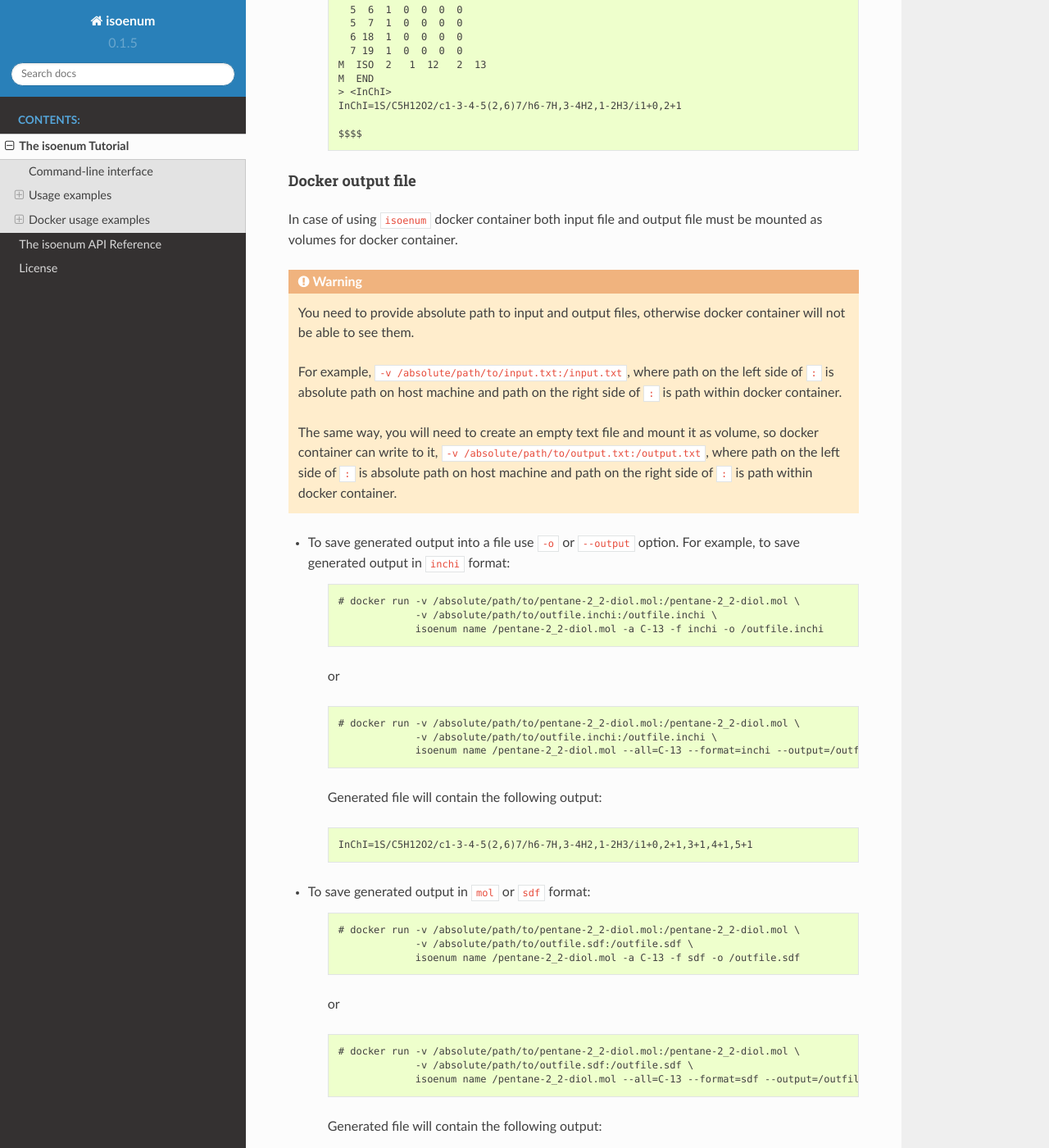
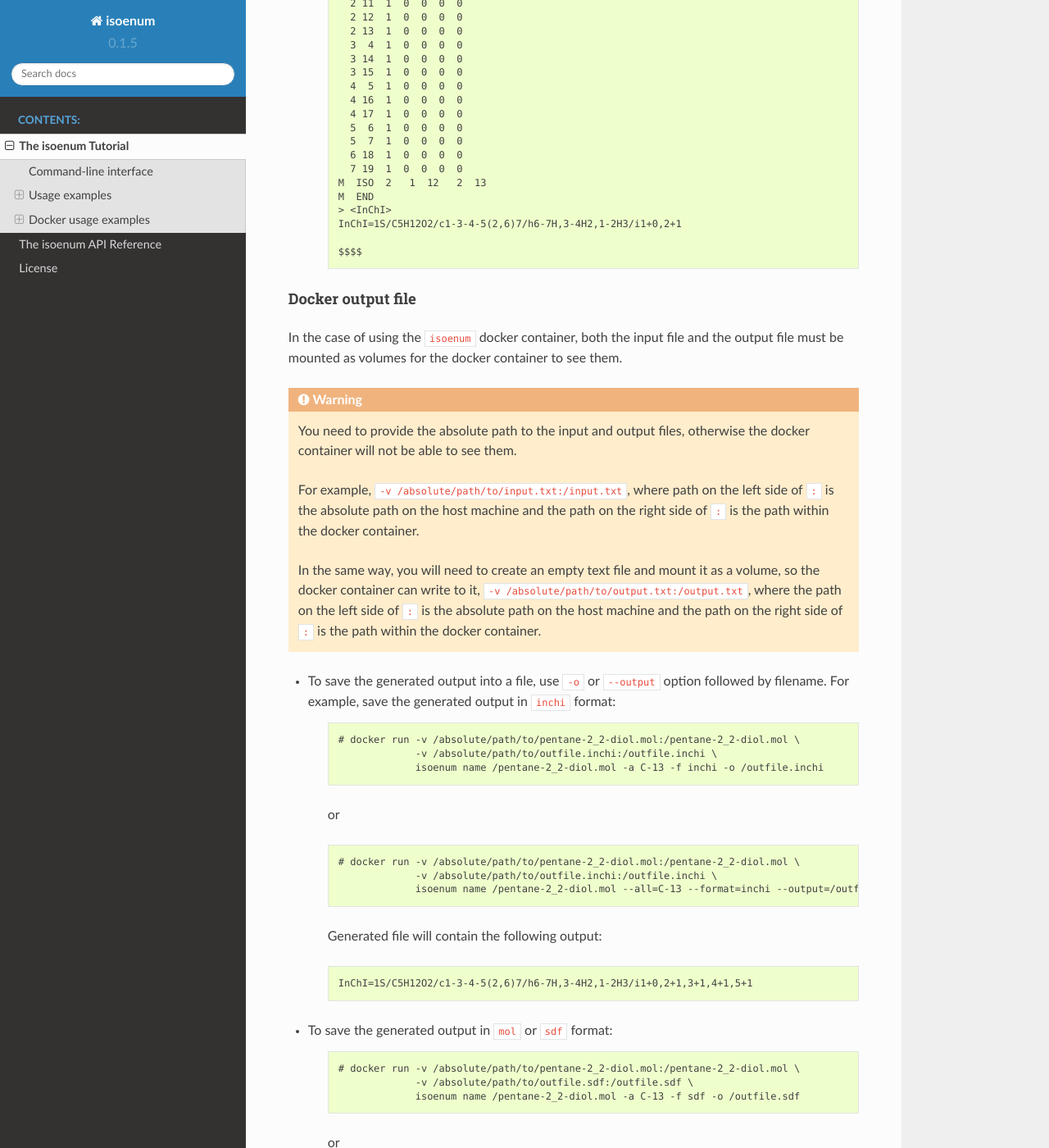
Before and after one commit to MoseleyBioinformaticsLab/isoenum, a Sphinx documentation site: the page built from docs/tutorial.rst, in a window 1280 px wide and 1400 px high, scrolled down 23143 px. Shown: the whole window at 82% size. Built offline with Sphinx 7.4.7 and the Read the Docs theme 2.0.0, drawn with Linux system fonts in a browser that asks for light colours; some of the changed text lies outside the part shown.

Commit message:
Documentation refinements, typos.

```diff
--- a/docs/tutorial.rst
+++ b/docs/tutorial.rst
@@ -4,9 +4,9 @@
 Command-line interface
 ~~~~~~~~~~~~~~~~~~~~~~
 
-The ``isoenum`` package provides easy-to-use command-line interface
-that allows specification of isotopes necessary to create isotopically-resolved
-``InChI``.
+The ``isoenum`` package provides an easy-to-use command-line interface
+that allows the specification of isotopes for the creation of
+isotopically-resolved ``InChI``.
 
 
 To display all available options, run:
@@ -132,7 +132,7 @@
 
       $ python3 -m isoenum name tests/example_data/pentane-2_2-diol.mol
 
-   * Path to file containing ``InChI``.
+   * Path to the file containing an ``InChI``.
 
    .. code-block:: none
 
@@ -154,8 +154,9 @@
 Isotopic layer specification: specific atoms
 ''''''''''''''''''''''''''''''''''''''''''''
 
-* To add isotope designation to specific atom within ``Molfile``. For example,
-  if we want to add carbon 13 specification to second carbon atom:
+* To designate the isotope of a specific atom within a given ``Molfile``, use
+  the ``-s`` or ``--specific`` option. For example, specify the second carbon
+  atom as carbon 13:
 
    .. code-block:: none
 
@@ -173,7 +174,7 @@
 
       InChI=1S/C5H12O2/c1-3-4-5(2,6)7/h6-7H,3-4H2,1-2H3/i1+0,2+1
 
-* To add isotope designation to several specific atoms just repeat ``-s`` or ``--specific`` option:
+* To designate the isotope for several atoms, repeat ``-s`` or ``--specific`` option:
 
    .. code-block:: none
 
@@ -196,7 +197,7 @@
       Since original file already contained ``ISO`` specification for the first carbon atom,
       it did not change the designation of that atom (i.e. ``i1+0`` was retained).
 
-* To ignore existing ``ISO`` specification provide ``-i`` or ``--ignore-iso`` oprtion:
+* To ignore existing ``ISO`` specifications, provide the ``-i`` or ``--ignore-iso`` option:
 
    .. code-block:: none
 
@@ -215,10 +216,11 @@
       InChI=1S/C5H12O2/c1-3-4-5(2,6)7/h6-7H,3-4H2,1-2H3/i1+1,2+1
 
 
-Isotopic layer specification: all atoms of specific type
-''''''''''''''''''''''''''''''''''''''''''''''''''''''''
+Isotopic layer specification: all atoms of a specific type
+''''''''''''''''''''''''''''''''''''''''''''''''''''''''''
 
-* To add isotope designation to all atoms of specific type use ``-a`` or ``--all`` option:
+* To add isotope designations to all atoms of a specific element,
+  use the ``-a`` or ``--all`` option:
 
    .. code-block:: none
 
@@ -236,8 +238,8 @@
 
       InChI=1S/C5H12O2/c1-3-4-5(2,6)7/h6-7H,3-4H2,1-2H3/i1+0,2+1,3+1,4+1,5+1
 
-* To add isotope designation to different types of atoms just repeat ``-a`` or ``--all`` option
-  for desired atom type:
+* To add isotope designations to different types of atoms,
+  repeat the ``-a`` or ``--all`` option for each desired element:
 
    .. code-block:: none
 
@@ -255,7 +257,7 @@
 
       InChI=1S/C5H12O2/c1-3-4-5(2,6)7/h6-7H,3-4H2,1-2H3/i1+0,2+1,3+1,4+1,5+1,6+2,7+2
 
-* To ignore existing ``ISO`` specification combine with ``-i`` or ``--ignore-iso`` option:
+* To ignore existing ``ISO`` specifications, combine with the ``-i`` or ``--ignore-iso`` option:
 
    .. code-block:: none
 
@@ -273,7 +275,7 @@
 
       InChI=1S/C5H12O2/c1-3-4-5(2,6)7/h6-7H,3-4H2,1-2H3/i1+1,2+1,3+1,4+1,5+1,6+2,7+2
 
-* Also ``-a`` or ``--all`` option can be combined with ``-s`` or ``--specific`` option
+* Also the ``-a`` or ``--all`` option can be combined with the ``-s`` or ``--specific`` option
   which has higher priority:
 
    .. code-block:: none
@@ -296,7 +298,7 @@
 Isotopic layer specification: enumerate atoms of specific type
 ''''''''''''''''''''''''''''''''''''''''''''''''''''''''''''''
 
-* To enumerate atoms of specific type use ``-e`` or ``--enumerate`` option:
+* To enumerate atoms of a specific element type, use the ``-e`` or ``--enumerate`` option:
 
    .. code-block:: none
 
@@ -329,8 +331,8 @@
       InChI=1S/C5H12O2/c1-3-4-5(2,6)7/h6-7H,3-4H2,1-2H3/i1+0,5+1
       InChI=1S/C5H12O2/c1-3-4-5(2,6)7/h6-7H,3-4H2,1-2H3/i1+0
 
-* Minimum and maximum number can be set to limit ``InChI`` generation to desired minimum and maximum
-  number of atoms of specific type. For example generate all possible ``InChI`` where the number of
+* A minimum and maximum number can be set to limit ``InChI`` generation to desired minimum and maximum
+  number of atoms of the specified element. For example, generate all possible ``InChI`` where the number of
   carbon 13 atoms is in the range from 3 to 4:
 
    .. code-block:: none
@@ -353,7 +355,7 @@
       InChI=1S/C5H12O2/c1-3-4-5(2,6)7/h6-7H,3-4H2,1-2H3/i1+0,2+1,4+1,5+1
       InChI=1S/C5H12O2/c1-3-4-5(2,6)7/h6-7H,3-4H2,1-2H3/i1+0,3+1,4+1,5+1
 
-* To ignore existing ``ISO`` specification combine it with ``-i`` or ``ignore-iso`` option:
+* To ignore existing ``ISO`` specifications, combine it with the ``-i`` or ``ignore-iso`` option:
 
    .. code-block:: none
 
@@ -385,7 +387,8 @@
       InChI=1S/C5H12O2/c1-3-4-5(2,6)7/h6-7H,3-4H2,1-2H3/i2+1,4+1,5+1
       InChI=1S/C5H12O2/c1-3-4-5(2,6)7/h6-7H,3-4H2,1-2H3/i3+1,4+1,5+1
 
-   * To enumerate multiple atom types just repeat ``-e`` or ``--enumerate`` option for desired atom type:
+* To enumerate multiple atom types just repeat the  ``-e`` or ``--enumerate`` option
+  for the desired element:
 
    .. code-block:: none
 
@@ -417,8 +420,9 @@
       InChI=1S/C5H12O2/c1-3-4-5(2,6)7/h6-7H,3-4H2,1-2H3/i1+0,3+1,4+1,5+1,6+2/t5-/m0/s1
       InChI=1S/C5H12O2/c1-3-4-5(2,6)7/h6-7H,3-4H2,1-2H3/i1+0,3+1,4+1,5+1,6+2/t5-/m1/s1
 
-* Also ``-e`` (``--enumerate``) can be combined with ``-a`` (``--all``) and ``-s`` (``--specific``) options
-  except ``-e`` (``--enumerate``) option cannot specify the same atom type as ``-a`` (``--all``) option.
+* The ``-e`` (``--enumerate``) option can be combined with the ``-a`` (``--all``) and
+  ``-s`` (``--specific``) options except ``-e`` (``--enumerate``) option cannot specify
+  the same element as the ``-a`` (``--all``) option.
 
    .. code-block:: none
 
@@ -439,9 +443,9 @@
       InChI=1S/C5H12O2/c1-3-4-5(2,6)7/h6-7H,3-4H2,1-2H3/i1+0,2+1,3+0,5+1,6+2,7+2
       InChI=1S/C5H12O2/c1-3-4-5(2,6)7/h6-7H,3-4H2,1-2H3/i1+0,3+0,4+1,5+1,6+2,7+2
 
-* It is also possible to combine ``-e`` or ``--enumerate`` option for the same element but different
-  isotopes (also note that we are not specifying minimum number in this example, it will be set 0 by default).
-  For, example we want to generate ``InChI`` with up to 2 carbon 12 and up to 2 carbon 13:
+* It is also possible to combine the ``-e`` or ``--enumerate`` option for the same element but different
+  isotopes (also note that we are not specifying minimum number in this example, it will be set to 0 by default).
+  For example, we want to generate ``InChI`` with up to 2 carbon 12 and up to 2 carbon 13:
 
    .. code-block:: none
 
@@ -507,8 +511,8 @@
    * ``sdf`` - which produces ``SDfile`` with one or more ``Molfile`` and ``InChI`` associated with it.
    * ``mol`` - same as ``sdf``.
 
-* To specify ``inchi`` output format (which is set to default and does not require format specification)
-  use ``-f`` or ``--format`` option:
+* To specify the ``inchi`` output format (which is set to default and does not require
+  format specification), use the ``-f`` or ``--format`` option followed by ``inchi``:
 
    .. code-block:: none
 
@@ -526,7 +530,8 @@
 
       InChI=1S/C5H12O2/c1-3-4-5(2,6)7/h6-7H,3-4H2,1-2H3/i1+0,2+1
 
-* To specify ``mol`` or ``sdf`` output format:
+* To specify the ``mol`` or ``sdf`` output format, use the ``-f`` or ``--format``
+  option followed by ``mol`` or ``sdf``:
 
    .. code-block:: none
 
@@ -594,8 +599,8 @@
 Output file
 '''''''''''
 
-* To save generated output into a file use ``-o`` or ``--output`` option.
-  For example, to save generated output in ``inchi`` format:
+* To save the generated output into a file, use ``-o`` or ``--output`` option followed by filename.
+  For example, save the generated output in ``inchi`` format:
 
    .. code-block:: none
 
@@ -614,7 +619,7 @@
       InChI=1S/C5H12O2/c1-3-4-5(2,6)7/h6-7H,3-4H2,1-2H3/i1+0,2+1,3+1,4+1,5+1
 
 
-* To save generated output in ``mol`` or ``sdf`` format:
+* To save the generated output in ``mol`` or ``sdf`` format:
 
    .. code-block:: none
 
@@ -682,11 +687,11 @@
 Docker usage examples
 ~~~~~~~~~~~~~~~~~~~~~
 
-This section contains example provided above but with the use of provided docker
+This section contains the examples provided above but with the use of a docker
 container with ``isoenum`` Python package and all its dependencies instead of using
 ``isoenum`` Python package directly.
 
-After you ``docker pull`` or ``docker build`` ``isoenum`` container you can verify
+After you ``docker pull`` or ``docker build`` the ``isoenum`` container, you can verify
 that it is available.
 
 .. code-block:: none
@@ -701,7 +706,7 @@
    isoenum             latest              0e4c431aa519        1 day ago           862MB
 
 
-* To access ``isoenum`` command-line interface from docker container:
+* To access the ``isoenum`` command-line interface from docker container:
 
    .. code-block:: none
 
@@ -811,25 +816,25 @@
 Docker input file/string specification
 ''''''''''''''''''''''''''''''''''''''
 
-As shown above, ``isoenum`` command-line interface asks user
+As shown above, the ``isoenum`` command-line interface asks the user
 to provide one required parameter ``<path-to-ctfile-file-or-inchi-file-or-inchi-string>``
 which is file or string with information required to create isotopically-resolved ``InChI``.
 
-In order to provide input file path to ``isoenum`` docker container
-you will need to mount it as volume for docker container so it can see it.
+In order to provide the input file path to the ``isoenum`` docker container,
+you will need to mount it as a volume for the docker container so the container can see it.
 
 
 .. warning::
 
-   You need to provide absolute path to input file, otherwise docker container
+   You need to provide the absolute path to the input file, otherwise the docker container
    will not be able to see it.
 
    For example, ``-v /absolute/path/to/input.txt:/input.txt``, where path on the
-   left side of ``:`` is absolute path on host machine and path on the right side of ``:``
-   is path within docker container.
+   left side of ``:`` is the absolute path on the host machine and the path on the
+   right side of ``:`` is the path within the docker container.
 
 
-To illustrate, let's invoke ``isoenum`` docker container and provide input files:
+To illustrate, let's invoke the ``isoenum`` docker container and provide input files:
 
    * Path to ``CTfile`` (i.e. ``Molfile`` or ``SDfile``).
 
@@ -837,7 +842,7 @@
 
       # docker run -v /absolute/path/to/pentane-2_2-diol.mol:/pentane-2_2-diol.mol isoenum name /pentane-2_2-diol.mol
 
-   * Path to file containing ``InChI``.
+   * Path to the file containing an ``InChI``.
 
    .. code-block:: none
 
@@ -859,8 +864,9 @@
 Docker isotopic layer specification: specific atoms
 '''''''''''''''''''''''''''''''''''''''''''''''''''
 
-* To add isotope designation to specific atom within ``Molfile``. For example,
-  if we want to add carbon 13 specification to second carbon atom:
+* To designate the isotope of a specific atom within a given ``Molfile``, use
+  the ``-s`` or ``--specific`` option. For example, specify the second carbon
+  atom as carbon 13:
 
    .. code-block:: none
 
@@ -878,7 +884,7 @@
 
       InChI=1S/C5H12O2/c1-3-4-5(2,6)7/h6-7H,3-4H2,1-2H3/i1+0,2+1
 
-* To add isotope designation to several specific atoms just repeat ``-s`` or ``--specific`` option:
+* To designate the isotope for several atoms, repeat ``-s`` or ``--specific`` option:
 
    .. code-block:: none
 
@@ -901,7 +907,7 @@
       Since original file already contained ``ISO`` specification for the first carbon atom,
       it did not change the designation of that atom (i.e. ``i1+0`` was retained).
 
-* To ignore existing ``ISO`` specification provide ``-i`` or ``--ignore-iso`` oprtion:
+* To ignore existing ``ISO`` specifications, provide the ``-i`` or ``--ignore-iso`` option:
 
    .. code-block:: none
 
@@ -920,10 +926,11 @@
       InChI=1S/C5H12O2/c1-3-4-5(2,6)7/h6-7H,3-4H2,1-2H3/i1+1,2+1
 
 
-Docker Isotopic layer specification: all atoms of specific type
-'''''''''''''''''''''''''''''''''''''''''''''''''''''''''''''''
+Docker Isotopic layer specification: all atoms of a specific type
+'''''''''''''''''''''''''''''''''''''''''''''''''''''''''''''''''
 
-* To add isotope designation to all atoms of specific type use ``-a`` or ``--all`` option:
+* To add isotope designations to all atoms of a specific element,
+  use the ``-a`` or ``--all`` option:
 
    .. code-block:: none
 
@@ -941,8 +948,8 @@
 
       InChI=1S/C5H12O2/c1-3-4-5(2,6)7/h6-7H,3-4H2,1-2H3/i1+0,2+1,3+1,4+1,5+1
 
-* To add isotope designation to different types of atoms just repeat ``-a`` or ``--all`` option
-  for desired atom type:
+* To add isotope designations to different types of atoms,
+  repeat the ``-a`` or ``--all`` option for each desired element:
 
    .. code-block:: none
 
@@ -960,7 +967,7 @@
 
       InChI=1S/C5H12O2/c1-3-4-5(2,6)7/h6-7H,3-4H2,1-2H3/i1+0,2+1,3+1,4+1,5+1,6+2,7+2
 
-* To ignore existing ``ISO`` specification combine with ``-i`` or ``--ignore-iso`` option:
+* To ignore existing ``ISO`` specifications, combine with the ``-i`` or ``--ignore-iso`` option:
 
    .. code-block:: none
 
@@ -978,7 +985,7 @@
 
       InChI=1S/C5H12O2/c1-3-4-5(2,6)7/h6-7H,3-4H2,1-2H3/i1+1,2+1,3+1,4+1,5+1,6+2,7+2
 
-* Also ``-a`` or ``--all`` option can be combined with ``-s`` or ``--specific`` option
+* Also the ``-a`` or ``--all`` option can be combined with the ``-s`` or ``--specific`` option
   which has higher priority:
 
    .. code-block:: none
@@ -1001,7 +1008,7 @@
 Docker Isotopic layer specification: enumerate atoms of specific type
 '''''''''''''''''''''''''''''''''''''''''''''''''''''''''''''''''''''
 
-* To enumerate atoms of specific type use ``-e`` or ``--enumerate`` option:
+* To enumerate atoms of a specific element type, use the ``-e`` or ``--enumerate`` option:
 
    .. code-block:: none
 
@@ -1034,8 +1041,8 @@
       InChI=1S/C5H12O2/c1-3-4-5(2,6)7/h6-7H,3-4H2,1-2H3/i1+0,5+1
       InChI=1S/C5H12O2/c1-3-4-5(2,6)7/h6-7H,3-4H2,1-2H3/i1+0
 
-* Minimum and maximum number can be set to limit ``InChI`` generation to desired minimum and maximum
-  number of atoms of specific type. For example generate all possible ``InChI`` where the number of
+* A minimum and maximum number can be set to limit ``InChI`` generation to desired minimum and maximum
+  number of atoms of the specified element. For example, generate all possible ``InChI`` where the number of
   carbon 13 atoms is in the range from 3 to 4:
 
    .. code-block:: none
@@ -1058,7 +1065,7 @@
       InChI=1S/C5H12O2/c1-3-4-5(2,6)7/h6-7H,3-4H2,1-2H3/i1+0,2+1,4+1,5+1
       InChI=1S/C5H12O2/c1-3-4-5(2,6)7/h6-7H,3-4H2,1-2H3/i1+0,3+1,4+1,5+1
 
-* To ignore existing ``ISO`` specification combine it with ``-i`` or ``ignore-iso`` option:
+* To ignore existing ``ISO`` specifications, combine it with the ``-i`` or ``ignore-iso`` option:
 
    .. code-block:: none
 
@@ -1090,7 +1097,8 @@
       InChI=1S/C5H12O2/c1-3-4-5(2,6)7/h6-7H,3-4H2,1-2H3/i2+1,4+1,5+1
       InChI=1S/C5H12O2/c1-3-4-5(2,6)7/h6-7H,3-4H2,1-2H3/i3+1,4+1,5+1
 
-   * To enumerate multiple atom types just repeat ``-e`` or ``--enumerate`` option for desired atom type:
+* To enumerate multiple atom types, repeat the  ``-e`` or ``--enumerate`` option
+  for the desired element:
 
    .. code-block:: none
 
@@ -1122,8 +1130,9 @@
       InChI=1S/C5H12O2/c1-3-4-5(2,6)7/h6-7H,3-4H2,1-2H3/i1+0,3+1,4+1,5+1,6+2/t5-/m0/s1
       InChI=1S/C5H12O2/c1-3-4-5(2,6)7/h6-7H,3-4H2,1-2H3/i1+0,3+1,4+1,5+1,6+2/t5-/m1/s1
 
-* Also ``-e`` (``--enumerate``) can be combined with ``-a`` (``--all``) and ``-s`` (``--specific``) options
-  except ``-e`` (``--enumerate``) option cannot specify the same atom type as ``-a`` (``--all``) option.
+* The ``-e`` (``--enumerate``) option can be combined with the ``-a`` (``--all``) and
+  ``-s`` (``--specific``) options except ``-e`` (``--enumerate``) option cannot specify
+  the same element as the ``-a`` (``--all``) option.
 
    .. code-block:: none
 
@@ -1144,9 +1153,9 @@
       InChI=1S/C5H12O2/c1-3-4-5(2,6)7/h6-7H,3-4H2,1-2H3/i1+0,2+1,3+0,5+1,6+2,7+2
       InChI=1S/C5H12O2/c1-3-4-5(2,6)7/h6-7H,3-4H2,1-2H3/i1+0,3+0,4+1,5+1,6+2,7+2
 
-* It is also possible to combine ``-e`` or ``--enumerate`` option for the same element but different
-  isotopes (also note that we are not specifying minimum number in this example, it will be set 0 by default).
-  For, example we want to generate ``InChI`` with up to 2 carbon 12 and up to 2 carbon 13:
+* It is also possible to combine the ``-e`` or ``--enumerate`` option for the same element but different
+  isotopes (also note that we are not specifying minimum number in this example, it will be set to 0 by default).
+  For example, we want to generate ``InChI`` with up to 2 carbon 12 and up to 2 carbon 13:
 
    .. code-block:: none
 
@@ -1212,8 +1221,8 @@
    * ``sdf`` - which produces ``SDfile`` with one or more ``Molfile`` and ``InChI`` associated with it.
    * ``mol`` - same as ``sdf``.
 
-* To specify ``inchi`` output format (which is set to default and does not require format specification)
-  use ``-f`` or ``--format`` option:
+* To specify the ``inchi`` output format (which is set to default and does not require
+  format specification), use the ``-f`` or ``--format`` option followed by ``inchi``:
 
    .. code-block:: none
 
@@ -1231,7 +1240,8 @@
 
       InChI=1S/C5H12O2/c1-3-4-5(2,6)7/h6-7H,3-4H2,1-2H3/i1+0,2+1
 
-* To specify ``mol`` or ``sdf`` output format:
+* To specify the ``mol`` or ``sdf`` output format, use the ``-f`` or ``--format``
+  option followed by ``mol`` or ``sdf``:
 
    .. code-block:: none
 
@@ -1299,26 +1309,26 @@
 Docker output file
 ''''''''''''''''''
 
-In case of using ``isoenum`` docker container both input file and output file
-must be mounted as volumes for docker container.
+In the case of using the ``isoenum`` docker container, both the input file and the output file
+must be mounted as volumes for the docker container to see them.
 
 .. warning::
 
-   You need to provide absolute path to input and output files, otherwise docker container
+   You need to provide the absolute path to the input and output files, otherwise the docker container
    will not be able to see them.
 
    For example, ``-v /absolute/path/to/input.txt:/input.txt``, where path on the
-   left side of ``:`` is absolute path on host machine and path on the
-   right side of ``:`` is path within docker container.
+   left side of ``:`` is the absolute path on the host machine and the path on the
+   right side of ``:`` is the path within the docker container.
 
-   The same way, you will need to create an empty text file and mount it as volume,
-   so docker container can write to it, ``-v /absolute/path/to/output.txt:/output.txt``,
-   where path on the left side of ``:`` is absolute path on host machine and path on the
-   right side of ``:`` is path within docker container.
+   In the same way, you will need to create an empty text file and mount it as a volume,
+   so the docker container can write to it, ``-v /absolute/path/to/output.txt:/output.txt``,
+   where the path on the left side of ``:`` is the absolute path on the host machine and the path
+   on the right side of ``:`` is the path within the docker container.
 
 
-* To save generated output into a file use ``-o`` or ``--output`` option.
-  For example, to save generated output in ``inchi`` format:
+* To save the generated output into a file, use ``-o`` or ``--output`` option followed by filename.
+  For example, save the generated output in ``inchi`` format:
 
    .. code-block:: none
 
@@ -1341,7 +1351,7 @@
       InChI=1S/C5H12O2/c1-3-4-5(2,6)7/h6-7H,3-4H2,1-2H3/i1+0,2+1,3+1,4+1,5+1
 
 
-* To save generated output in ``mol`` or ``sdf`` format:
+* To save the generated output in ``mol`` or ``sdf`` format:
 
    .. code-block:: none
 
```
